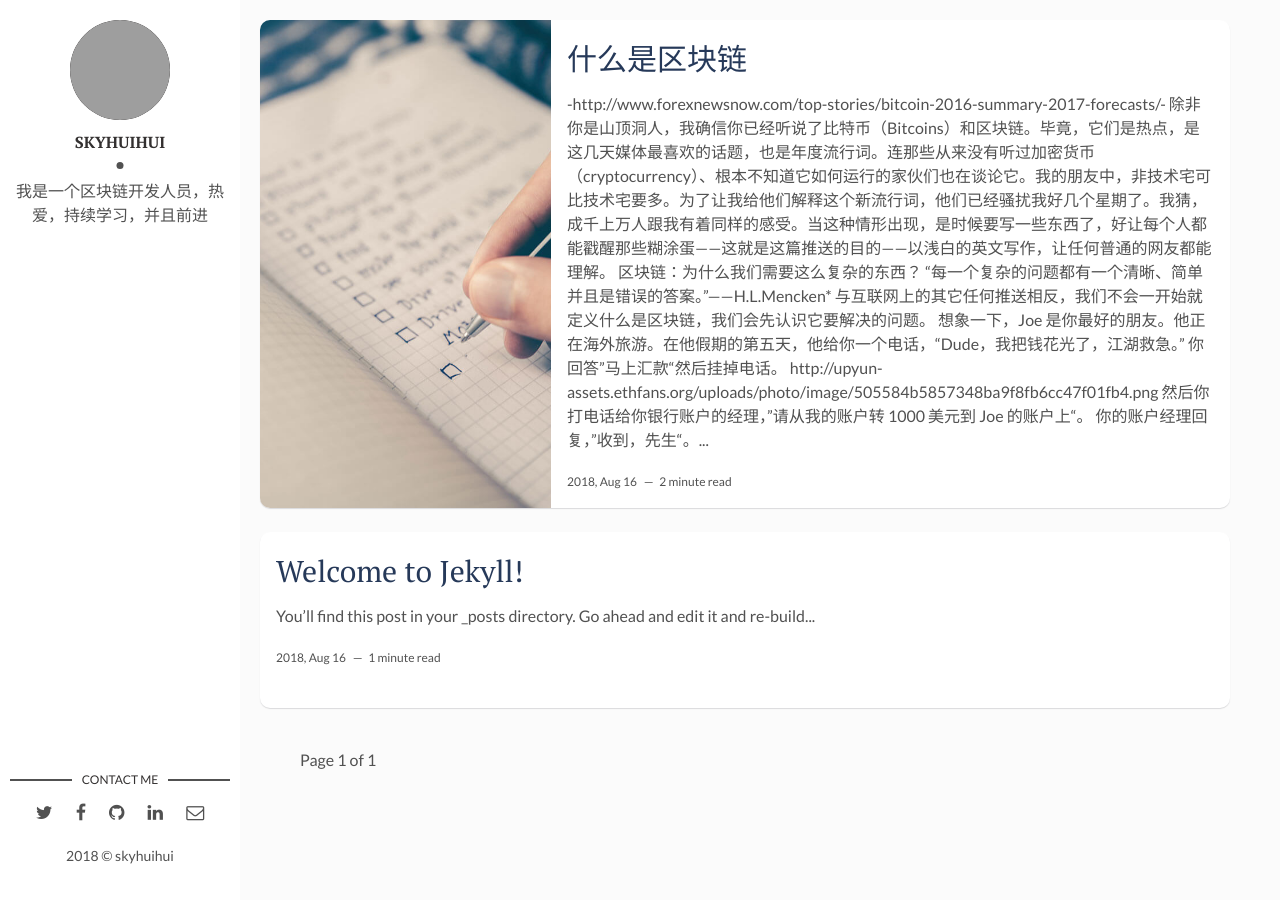
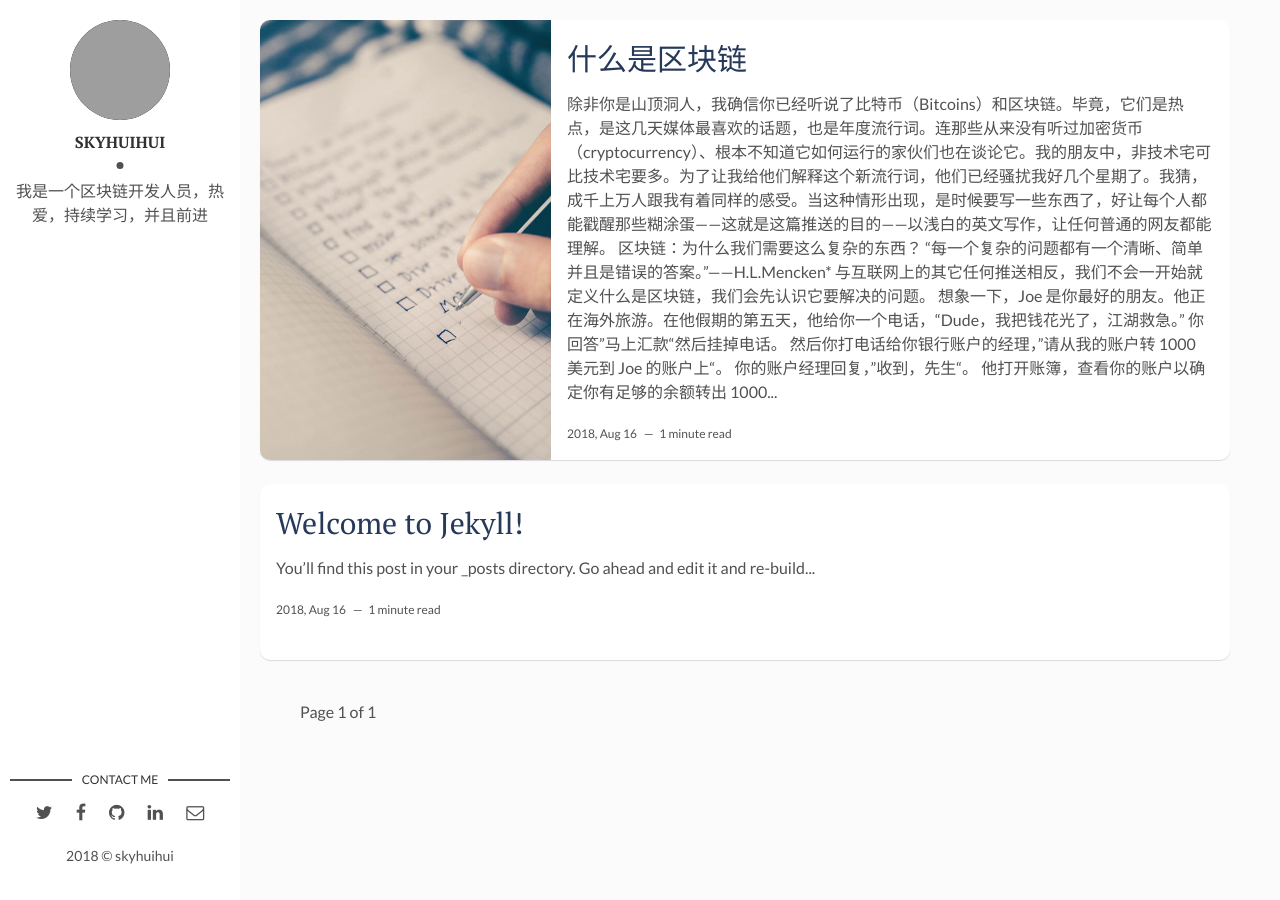
Before and after one commit to skyhuihui/skyhuihui.github.io, a Jekyll site: the page built from index.html, in a window 1280 px wide. Built offline with Jekyll 4.4.1, drawn with Linux system fonts in a browser that asks for light colours; the list of posts is cut into pages by our own code; some of the changed lines change nothing that is shown; grey boxes are pictures that could not be loaded.

Commit message:
update file

```diff
--- a/_posts/2018-08-16-什么是区块链.markdown
+++ b/_posts/2018-08-16-什么是区块链.markdown
@@ -7,11 +7,9 @@ img: software.jpg # Add image post (optional)
 fig-caption: # Add figcaption (optional)
 tags: [区块链]
 ---
-
--http://www.forexnewsnow.com/top-stories/bitcoin-2016-summary-2017-forecasts/-
 除非你是山顶洞人，我确信你已经听说了比特币（Bitcoins）和区块链。毕竟，它们是热点，是这几天媒体最喜欢的话题，也是年度流行词。连那些从来没有听过加密货币（cryptocurrency）、根本不知道它如何运行的家伙们也在谈论它。我的朋友中，非技术宅可比技术宅要多。为了让我给他们解释这个新流行词，他们已经骚扰我好几个星期了。我猜，成千上万人跟我有着同样的感受。当这种情形出现，是时候要写一些东西了，好让每个人都能戳醒那些糊涂蛋——这就是这篇推送的目的——以浅白的英文写作，让任何普通的网友都能理解。
 
-区块链：为什么我们需要这么复杂的东西？
+>区块链：为什么我们需要这么复杂的东西？
 “每一个复杂的问题都有一个清晰、简单并且是错误的答案。”——H.L.Mencken*
 
 与互联网上的其它任何推送相反，我们不会一开始就定义什么是区块链，我们会先认识它要解决的问题。
@@ -20,22 +18,17 @@ tags: [区块链]
 
 你回答”马上汇款“然后挂掉电话。
 
-http://upyun-assets.ethfans.org/uploads/photo/image/505584b5857348ba9f8fb6cc47f01fb4.png
-
-
 然后你打电话给你银行账户的经理，”请从我的账户转 1000 美元到 Joe 的账户上“。
 
 你的账户经理回复，”收到，先生“。
 
 他打开账簿，查看你的账户以确定你有足够的余额转出 1000 美元给 Joe。因为你是个土豪，账上还有大量余额，因此，他在账簿上登记了一个条目，正如下图所示：
 
-http://upyun-assets.ethfans.org/uploads/photo/image/faa1344957b04acf8a5a324fb8f55416.png
 
 注意：我们不提计算机，只是为了让例子简单一点。
 
 你打电话给 Joe，告诉他，“我已经转账了。下一次你去银行的时候，你就可以取出我刚刚转过去的 1000 美元。”
 
-http://upyun-assets.ethfans.org/uploads/photo/image/fb8cec441941428a81f166cddc36c583.png
 
 发生了什么事？你和 Joe 都委托银行来管理你们的钱。并没有物理票据的实际流动来转移你们的钱。所需的一切不过是账簿上的一个条目。或者更准确一点，账簿上的一个既不受你和 Joe 控制、也不被你们所拥有的条目。
 
@@ -73,7 +66,6 @@ http://upyun-assets.ethfans.org/uploads/photo/image/fb8cec441941428a81f166cddc36
 
 多少人才算是够？至少要 3 个。打个比方，我们假设有 10 个人想抛弃银行以及任何第三方。根据相互之间的协议，他们可以一直拥有彼此的账号信息——但不知道其他人的真实身份。
 
-http://upyun-assets.ethfans.org/uploads/photo/image/cb927f94054940dba39769124a21039c.png
 
 1.一个空的文件夹
 一开始的时候，每个人都掌握着一个空文件夹。正如我们要进行的那样，这 10 个人都将持续向他们的当前的文件夹中添加纸张。而这些纸张的集合将形成追踪交易的账簿。
@@ -85,11 +77,9 @@ http://upyun-assets.ethfans.org/uploads/photo/image/cb927f94054940dba39769124a21
 
 为了完成这次交易，#2 吼了一嗓子，告诉每个人，“我想转 10 美元给 #9。大家都在自己的小本本上记下来！”
 
-http://upyun-assets.ethfans.org/uploads/photo/image/2d49570689a04c99977d324af99a6c5a.png
 
 每个人都瞄一下 #2 是不是有足够的余额可以转 10 美元给 #9。如果她有足够的钱，每个人都在自己的空白页上为这笔交易做了一个记录。
 
-http://upyun-assets.ethfans.org/uploads/photo/image/ef5820c888c74cf78e0d4584dede0c88.png
 
 这样，一笔转账就被认为是完成了。
 
@@ -98,7 +88,6 @@ http://upyun-assets.ethfans.org/uploads/photo/image/ef5820c888c74cf78e0d4584dede
 
 这样的实践持续进行，直到每个人都用完了他们当前页的空间。假设 1 页纸可以记录 10 笔交易，一旦10笔交易完成，每个人就都用完了空间。
 
-E0a6a9fe773b484088ff282c5fa9717c
 
 -纸张被写满的时候-
 那么，是时候该将这页纸存到文件夹里面，然后拿出一张新的纸、重复上述步骤2了。
@@ -118,19 +107,15 @@ E0a6a9fe773b484088ff282c5fa9717c
 
 [术语箱] 这个机器被称为“哈希方程”，但我们又没有心情搞得那么专业。所以，今天，它们就叫“魔法机器”。
 
-http://upyun-assets.ethfans.org/uploads/photo/image/6c23f437da1d4093a39c1353d7404b24.png
 
 -魔法机器（又叫做 哈希方程）-
 假设，我们从左边塞了个数字 4 进去，我们会发现，它在右边吐出了下列字串：‘dcbea’。
 
 数字 4 是在怎么转化成这串字符的？没有人知道。而且，这个过程是不可逆的。得到了这串字符 ‘dcbea’，也不可能搞清楚这机器从左边接收到了什么。但是，任何时候，你输入数字4给这台机器，它都总是会吐出同样的字符，‘dcbea’。
 
-http://upyun-assets.ethfans.org/uploads/photo/image/f760faa7ccbd44b5965594cfd1f16a6a.png
-
 - hash(4) == dcbea -
 来试试发送一个别的数字进去。26，怎么样？
 
-http://upyun-assets.ethfans.org/uploads/photo/image/8742cf094fd64f4887c5e325a0d79f63.png
 
 - hash（26）==94c8e -
 这次我们得到了 ‘94c8e’，看来字符同样可以包含数字。有意思！
@@ -139,7 +124,6 @@ http://upyun-assets.ethfans.org/uploads/photo/image/8742cf094fd64f4887c5e325a0d7
 
 “你能不能告诉我，要想在机器右边得到三个 0 开头的一串字符，我该从左边输入什么东西进去呢？比如，000ab，或者，00098，或者，000fa，或者其它情况中的任何一个。”
 
-http://upyun-assets.ethfans.org/uploads/photo/image/cd749c3879bd4602bcaaf9236417f721.png
 
 想一想这个问题吧。
 
@@ -147,12 +131,10 @@ http://upyun-assets.ethfans.org/uploads/photo/image/cd749c3879bd4602bcaaf9236417
 
 我可以想出一个办法。为什么我们不一个接一个地遍历宇宙中所有数字，直到我们得到一个三个 0 开头的一串字符？
 
-http://upyun-assets.ethfans.org/uploads/photo/image/e5010e92c37e49f39add7854c62d1509.png
 
 -尝试所有数字以算出需要的输入值-
 乐观估计，经过几千次尝试之后，我们最终会得到将在右边产生要求的输出值的一个数字。
 
-http://upyun-assets.ethfans.org/uploads/photo/image/c9318d5d5d1f4eb7b1c240e66672e62a.png
 
 在给定输出值的时候，要算出输入值是极其艰难的。但与此同时，如果预测的输入值可以产生需要的输出值的话，它又是极为容易验证的。要记住，投入一个同样数字，这台机器每一次都会吐出同样的字符。
 
@@ -171,17 +153,14 @@ http://upyun-assets.ethfans.org/uploads/photo/image/c9318d5d5d1f4eb7b1c240e66672
 
 想象我给你了两个盒子。第一个盒子装着数字 20893。然后我问你，“你能不能找出一个数字，加上装在第一个盒子里面的数字以后，输进这台机器，最终会给我们一个以三个 0 开头的字符？”
 
-http://upyun-assets.ethfans.org/uploads/photo/image/5c33f70669d44435acba411076431679.png
 
 这种情形跟我们在之前看到的很相似，而我们已经知道，算出这样一个数字的为唯一方法就是穷举整个宇宙中每一个可能的数字。
 
 又是几千次尝试之后，我们会偶然发现一个数字，比如 21191，加上 20893 以后（比如：21191+20893 = 42084）输入机器，将产生一串符合我们要求的字符。
 
-http://upyun-assets.ethfans.org/uploads/photo/image/dfc5378cd69c4515a5d148a2bb895c75.png
 
 在这个例子中，数字 21191 就成了数字 20893 的封条。假设现在有一张纸，数字 20893 写在上面。为了密封这页纸（比如：使得没有人能更改这页纸上的内容），我们将盖一个带有标签 ‘21191’ 的徽章在上面。一旦密封数字（比如：21191）被戳在纸上，这页纸就被密封了。
 
-http://upyun-assets.ethfans.org/uploads/photo/image/89237b1c79974a99b03363bd53e9033e.png
 
 -密封数字-
 [术语箱] 密封数字又被称为“工作量证明”，意思是，这一数字证明了为了计算出它来已经付出的努力。为了我们的目的，我们最好还是称之为“密封数字”。
@@ -193,7 +172,6 @@ http://upyun-assets.ethfans.org/uploads/photo/image/89237b1c79974a99b03363bd53e9
 最后，封存我们的文件
 要密封包含着我们网络中交易内容的记录，我们将需要算出一个数字，该数字在添加到交易记录清单上、输入机器以后，可以使我们得到一串三个 0 开头的字符。
 
-http://upyun-assets.ethfans.org/uploads/photo/image/5136f1e94ce24a2e92db1e52283ccc36.png
 
 注意：我一直在使用的“三个 0 开头的字符”，只是一个例子。它阐明了哈希方程是怎么工作的。实际当中的挑战要比这个复杂得多。
 
@@ -203,7 +181,6 @@ http://upyun-assets.ethfans.org/uploads/photo/image/5136f1e94ce24a2e92db1e52283c
 
 一旦每个人都用尽一页纸的空间、无法记录进一步的交易，他们就开始卖力地计算该页纸的密封数字，使得它可以被藏入文件夹中。在网络中，每个人都进行这个计算，而最早算出密封数字的那个人会向其他所有人宣布这个数字。
 
-http://upyun-assets.ethfans.org/uploads/photo/image/ef52125c6d6a4d2a9fb62f438027c1d4.png
 
 听到密封数字之后，每个人都立即验证它是否能产生要求的输出值。如果是的，每个人都为他们的纸张标上这个数字，然后把纸张放入文件夹中。
 
@@ -247,7 +224,6 @@ http://upyun-assets.ethfans.org/uploads/photo/image/ef52125c6d6a4d2a9fb62f438027
 
 我们已经知道了，一个盒子装着交易记录的清单，一个盒子将装着密封数字。而第三个盒子，装着前一张纸的魔法机器输出值。
 
-http://upyun-assets.ethfans.org/uploads/photo/image/f910062e6bfc4b8fa9b934d3890c72ea.png
 
 有了这个优雅的小心机，我们可以保证，每一页纸张都依赖于它之前的纸张。因此，如果有人要修改一张历史记录，他将同样必须改变该页以后所有纸张的内容和密封数字，以使这条链保持一致。
 
@@ -257,7 +233,6 @@ http://upyun-assets.ethfans.org/uploads/photo/image/f910062e6bfc4b8fa9b934d3890c
 
 最长的链就是诚实可信的链。
 
-http://upyun-assets.ethfans.org/uploads/photo/image/18a53244bc0743e091a5bf2ac8f2347b.png
 
 当我告诉你一个不诚实的家伙没法欺负九个实诚人的时候，它是否点醒了你什么？
 
@@ -273,5 +248,7 @@ http://upyun-assets.ethfans.org/uploads/photo/image/18a53244bc0743e091a5bf2ac8f2
 想到了某些人现在正应该读读这篇东西？“分享”按钮就在你手上。
 
 原文链接: https://hackernoon.com/wtf-is-the-blockchain-1da89ba19348
+
 作者: Mohit Mamoria
+
 翻译&校对: 阿剑 & Elisa
```
